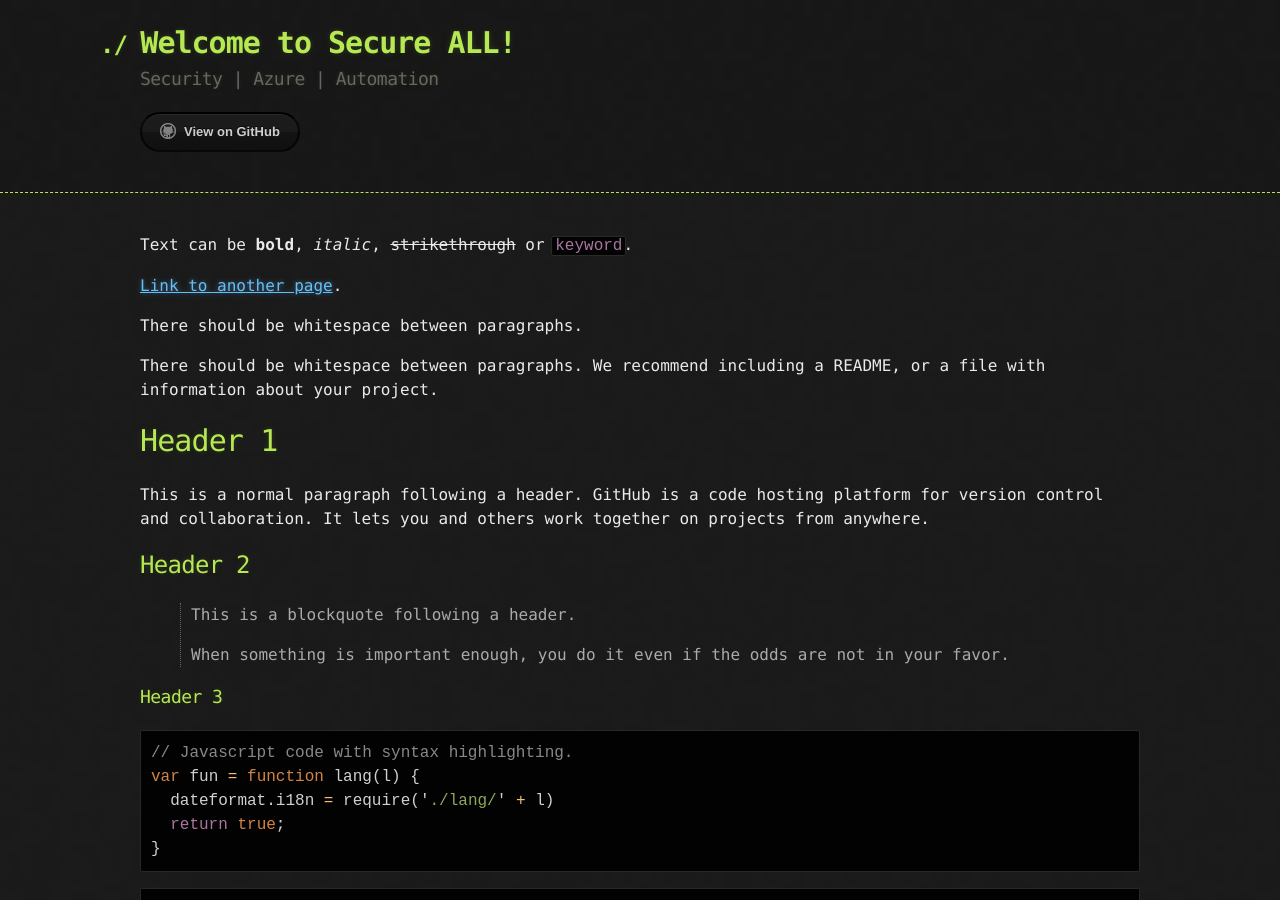
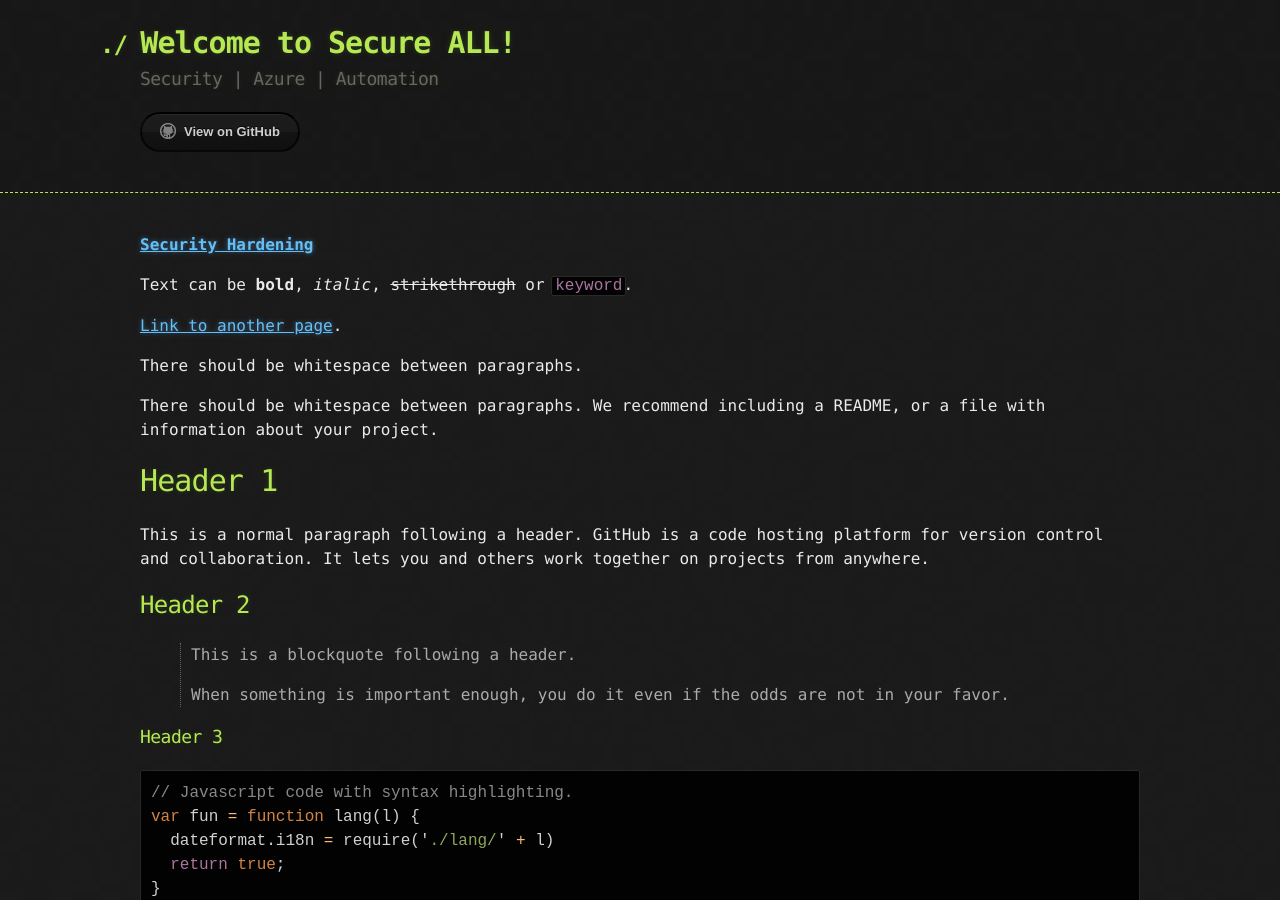
Before and after one commit to shnlnryn/blog, a Jekyll site: the page built from index.md, in a window 1280 px wide and 900 px high. Built offline with Jekyll 4.4.1, drawn with Linux system fonts in a browser that asks for light colours.

Commit message:
Update index.md

```diff
--- a/index.md
+++ b/index.md
@@ -1,6 +1,11 @@
 ---
 layout: default
 ---
+
+
+
+[**Security Hardening**](https://github.com/shnlnryn/security-hardening)
+
 
 Text can be **bold**, _italic_, ~~strikethrough~~ or `keyword`.
 
```
